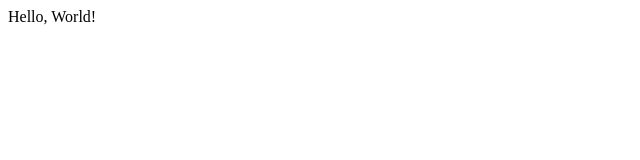
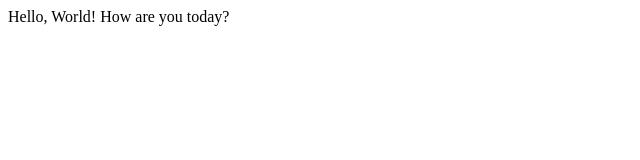
Before and after one commit to StaceyMay/lecture1, a plain HTML site: page index.html in a window 1280 px wide. Shown: the whole page, without its empty margins (0-640 px from the left). Drawn offline with Linux system fonts and the light colour scheme.

Commit message:
added line

```diff
--- a/index.html
+++ b/index.html
@@ -6,5 +6,6 @@
   </head>
   <body>
       Hello, World!
+      How are you today?
   </body>
 </html>
```
